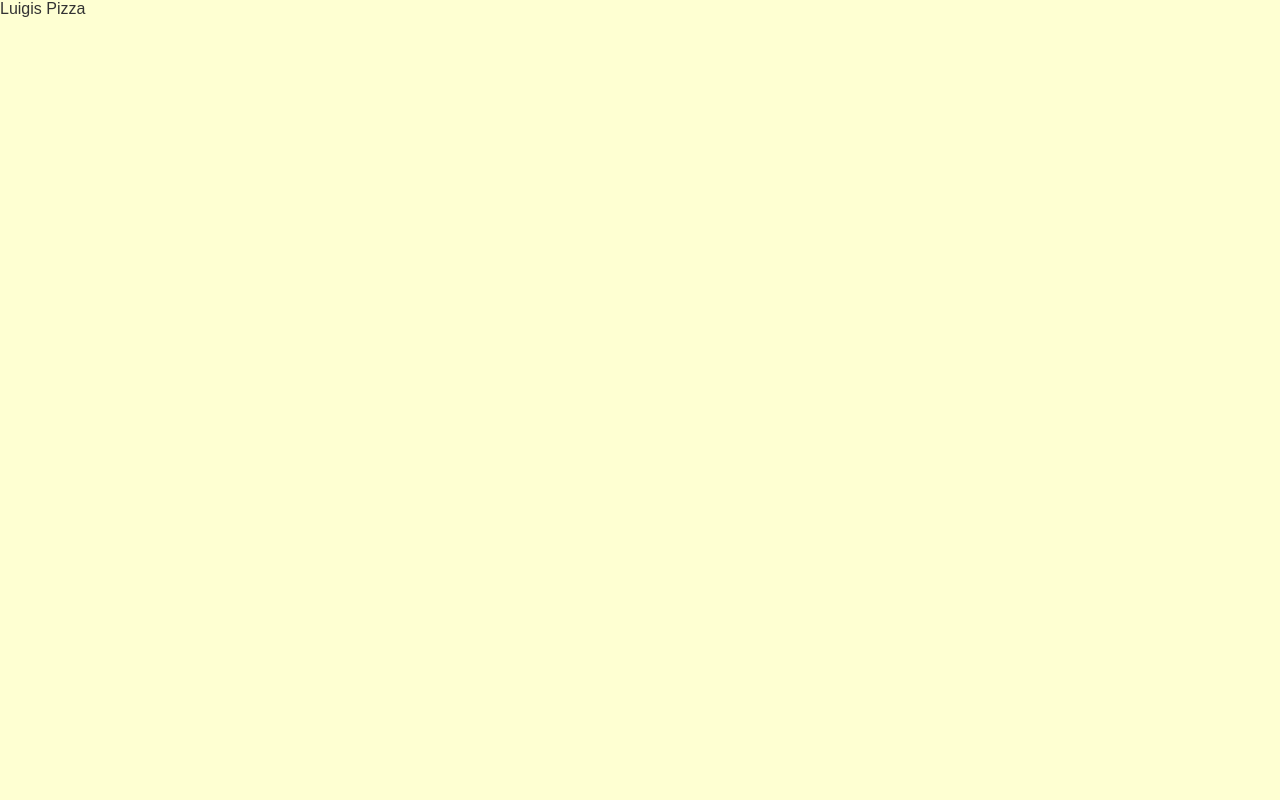
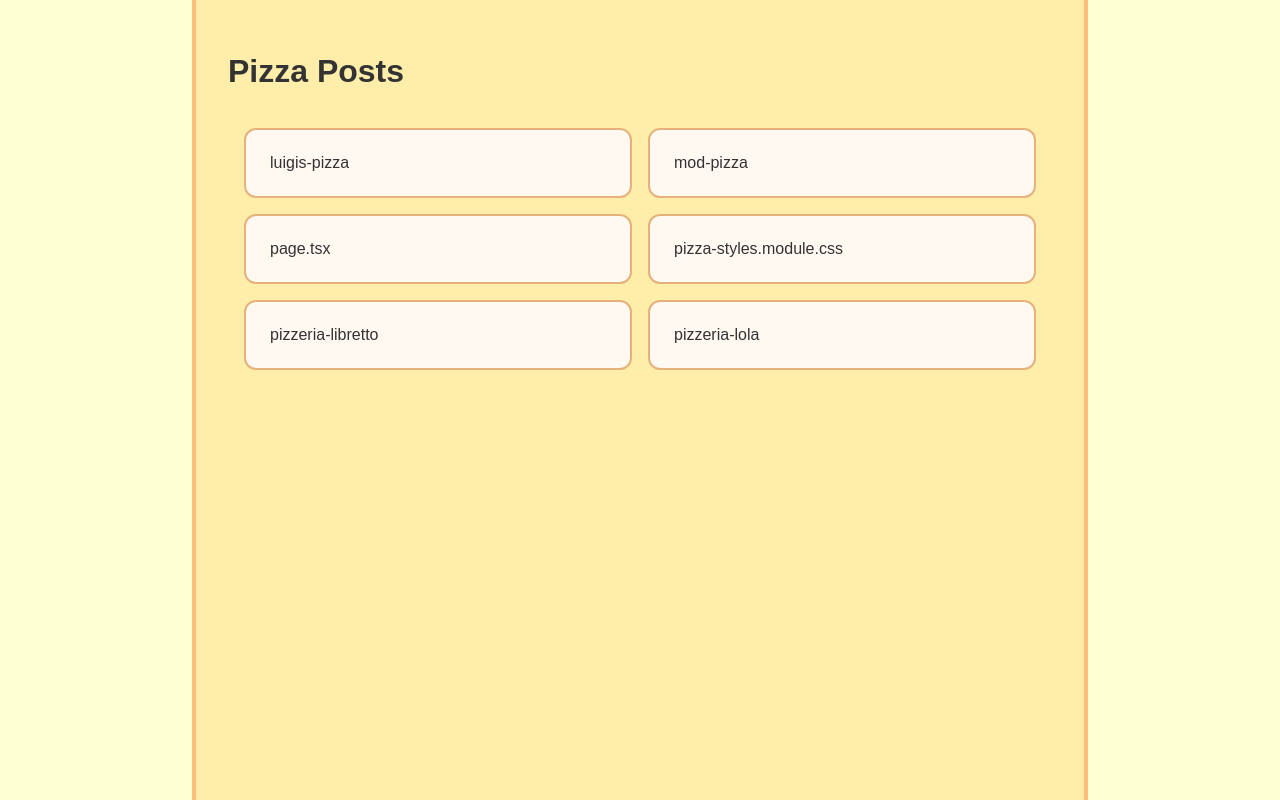
Before and after one commit to JustinPihowich/bozo-blog, a Next.js app: page /posts/pizza in a window 1280 px wide. Built offline with nearby package versions, Linux system fonts and the light colour scheme.

Commit message:
Modify posts/pizza page to show all pizza posts

```diff
--- a/src/app/posts/pizza/page.tsx
+++ b/src/app/posts/pizza/page.tsx
@@ -1,29 +1,35 @@
 import fs from 'fs';
 import path from 'path';
+import PageLayout from '../../../components/PageLayout/PageLayout';
+import styles from './pizza-styles.module.css';
+import PostLinkCard from '../../../components/PostLinkCard/PostLinkCard';
 
 function getPizzaPosts() {
   const postsDirectory = path.join(
     process.cwd(),
-    'src/app/posts/pizza/luigis-pizza'
+    'src/app/posts/pizza'
   );
-  const files = fs.readdirSync(postsDirectory);
-  const posts = files.map((file) => {
+  const filesDirectories = fs.readdirSync(postsDirectory);
+  const pizzaPosts = filesDirectories.map((fileDir) => {
     return {
-      slug: file.replace('.mdx', ''),
+      slug: fileDir,
       category: 'pizza',
-    };
-  });
-  return posts;
+    }
+  })
+  console.log(pizzaPosts);
+  return pizzaPosts;
 }
 
 export default function PizzaPage() {
   return (
-    <div>
-      {getPizzaPosts().map((post) => (
-        <div key={post.slug}>
-          <a href={`/posts/pizza/${post.slug}`}>Luigis Pizza</a>
-        </div>
-      ))}
-    </div>
+    <PageLayout>
+      <h1>Pizza Posts</h1>
+      <div className={styles['pizza-posts-list']}>
+        {getPizzaPosts().map((post) => (
+          <PostLinkCard key={post.slug} post={post} />
+        ))}
+      </div>
+    </PageLayout>
+
   );
 }
--- /dev/null
+++ b/src/app/posts/pizza/pizza-styles.module.css
@@ -0,0 +1,6 @@
+.pizza-posts-list {
+  display: grid;
+  grid-template-columns: repeat(auto-fill, minmax(300px, 1fr));
+  gap: 1rem;
+  padding: 1rem;
+}
--- /dev/null
+++ b/src/components/PostLinkCard/PostLinkCard.module.css
@@ -0,0 +1,12 @@
+.card {
+  background-color: #fff9f2;  /* Warm cream white that complements your palette */
+  border: 2px solid #e6b17a;  /* Darker warm tone that complements --color-highlight */
+  border-radius: 12px;
+  padding: 1.5rem;
+  transition: transform 0.2s ease, box-shadow 0.2s ease;
+}
+
+.card:hover {
+  transform: translateY(-2px);
+  box-shadow: 0 4px 8px rgba(255, 127, 41, 0.15);  /* Shadow using your accent color */
+}
--- /dev/null
+++ b/src/components/PostLinkCard/PostLinkCard.tsx
@@ -0,0 +1,18 @@
+import style from './PostLinkCard.module.css';
+
+interface PostLinkCardProps {
+  post: {
+    slug: string;
+    category: string;
+  };
+}
+
+export default function PostLinkCard({ post }: PostLinkCardProps) {
+  return (
+    <div className={style.card}>
+      <a href={`/posts/${post.category}/${post.slug}`}>
+        {post.slug}
+      </a>
+    </div>
+  );
+}
```
